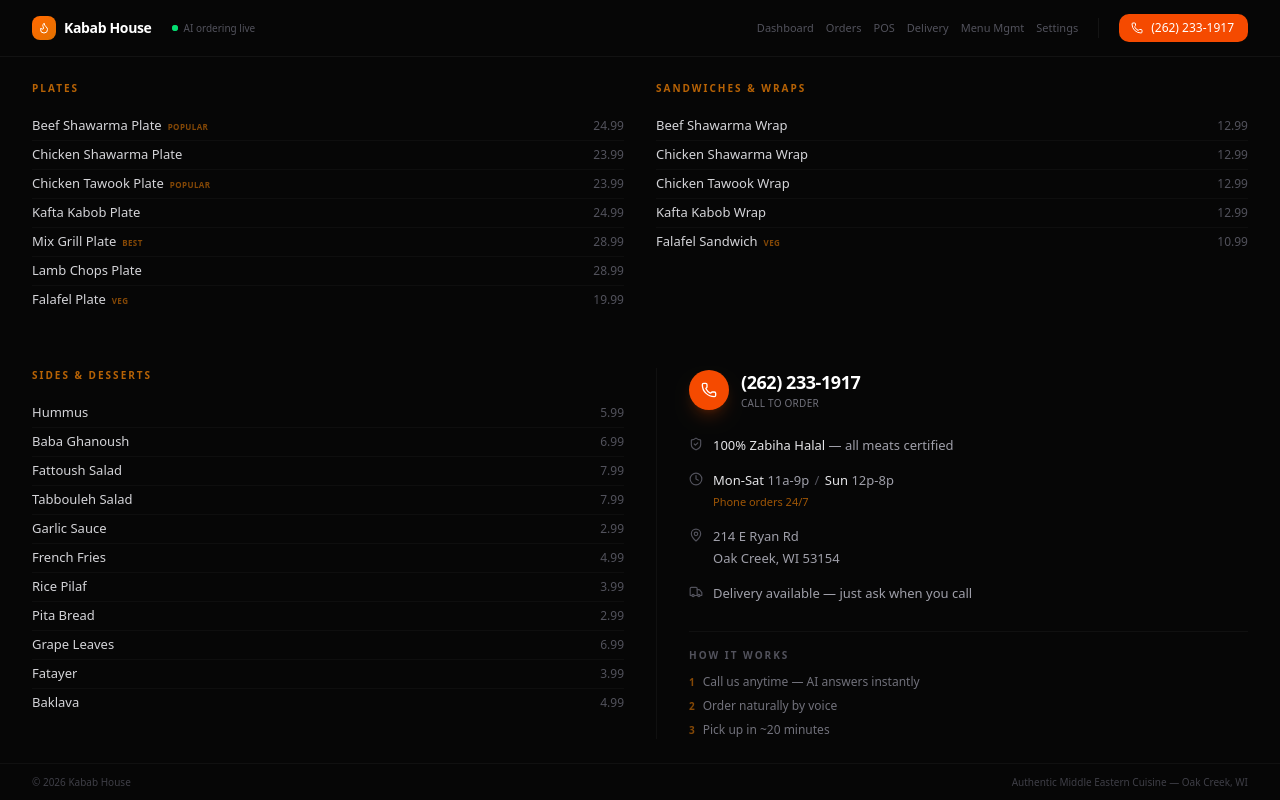
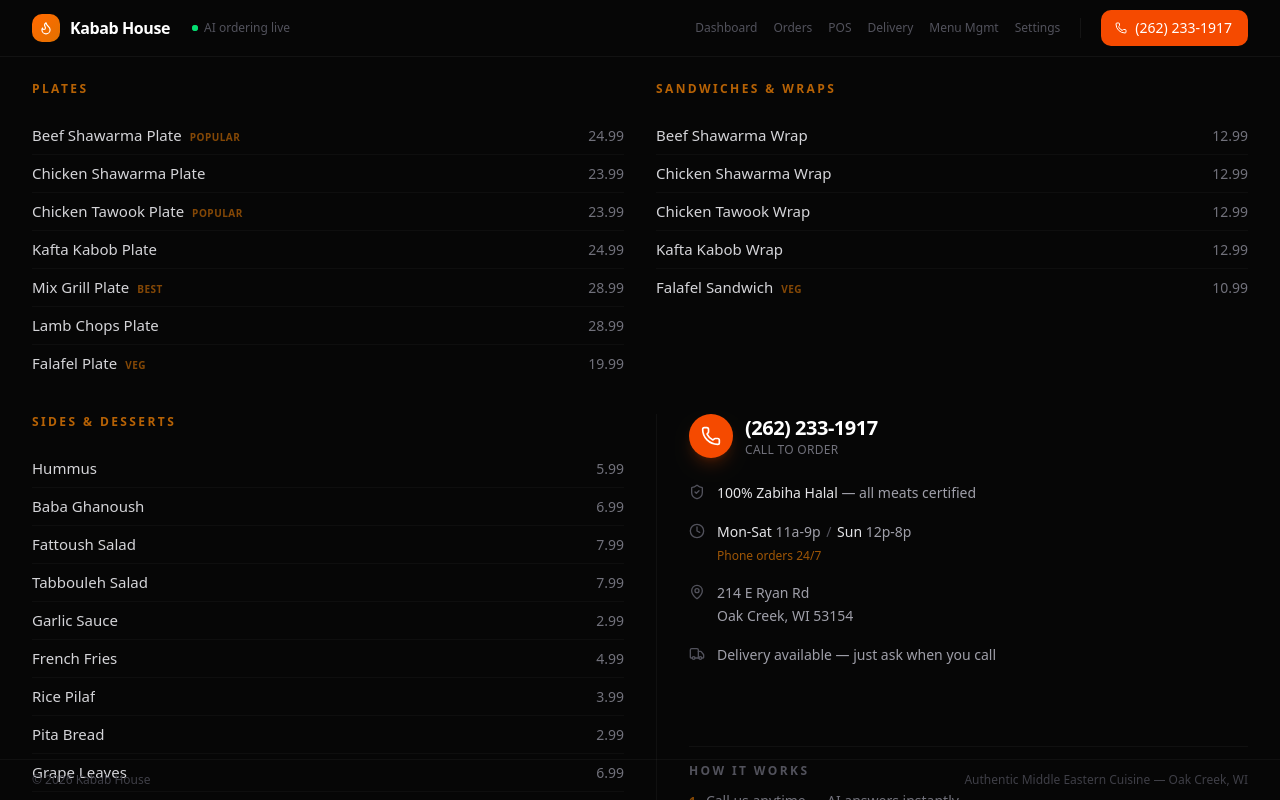
Before and after one commit to nurturinglabs/retellagent-kababhouse, a Next.js app: page / in a window 1280 px wide. Built offline with nearby package versions, Linux system fonts and the light colour scheme.

Commit message:
Redesign landing page

```diff
--- a/app/page.tsx
+++ b/app/page.tsx
@@ -64,24 +64,24 @@
 }) {
   return (
     <div className="flex flex-col min-w-0">
-      <h2 className="text-[10px] font-semibold tracking-[0.2em] uppercase text-orange-400/70 mb-3 lg:mb-4">
+      <h2 className="text-xs font-semibold tracking-[0.2em] uppercase text-orange-400/70 mb-3 lg:mb-5">
         {title}
       </h2>
       <div className="flex flex-col gap-0">
         {items.map((item, i) => (
           <div
             key={i}
-            className="flex items-baseline justify-between gap-2 py-[5px] border-b border-white/[0.03] last:border-0"
+            className="flex items-baseline justify-between gap-3 py-2 border-b border-white/[0.03] last:border-0"
           >
-            <span className="text-[13px] text-zinc-300 truncate leading-tight">
+            <span className="text-[15px] text-zinc-300 truncate leading-snug">
               {item.name}
               {item.tag && (
-                <span className="ml-1.5 text-[8px] font-semibold tracking-wider uppercase text-orange-400/50">
+                <span className="ml-2 text-[10px] font-semibold tracking-wider uppercase text-orange-400/50">
                   {item.tag}
                 </span>
               )}
             </span>
-            <span className="text-[12px] text-zinc-600 tabular-nums shrink-0">
+            <span className="text-sm text-zinc-500 tabular-nums shrink-0">
               {item.price.toFixed(2)}
             </span>
           </div>
@@ -104,14 +104,14 @@
       <header className="shrink-0 border-b border-white/[0.05]">
         <div className="max-w-[1400px] mx-auto px-4 sm:px-6 lg:px-8 h-14 flex items-center justify-between">
           {/* Brand */}
-          <div className="flex items-center gap-2">
-            <div className="w-6 h-6 rounded-md bg-gradient-to-br from-orange-500 to-amber-600 flex items-center justify-center">
-              <Flame className="h-3 w-3 text-white" />
+          <div className="flex items-center gap-2.5">
+            <div className="w-7 h-7 rounded-lg bg-gradient-to-br from-orange-500 to-amber-600 flex items-center justify-center">
+              <Flame className="h-3.5 w-3.5 text-white" />
             </div>
-            <span className="text-sm font-semibold text-white tracking-tight">
+            <span className="text-base font-semibold text-white tracking-tight">
               Kabab House
             </span>
-            <span className="hidden sm:inline-flex items-center gap-1.5 ml-3 text-[10px] text-zinc-600">
+            <span className="hidden sm:inline-flex items-center gap-1.5 ml-3 text-xs text-zinc-600">
               <span className="relative flex h-1.5 w-1.5">
                 <span className="animate-ping absolute inline-flex h-full w-full rounded-full bg-green-400 opacity-75" />
                 <span className="relative inline-flex rounded-full h-1.5 w-1.5 bg-green-400" />
@@ -122,7 +122,7 @@
 
           {/* Desktop: phone CTA + links */}
           <div className="hidden md:flex items-center gap-5">
-            <div className="flex items-center gap-3 text-[11px] text-zinc-600">
+            <div className="flex items-center gap-4 text-xs text-zinc-600">
               <a href="/dashboard" className="hover:text-zinc-300 transition-colors">Dashboard</a>
               <a href="/dashboard/orders" className="hover:text-zinc-300 transition-colors">Orders</a>
               <a href="/dashboard/pos" className="hover:text-zinc-300 transition-colors">POS</a>
@@ -133,7 +133,7 @@
             <div className="w-px h-5 bg-white/[0.06]" />
             <a
               href={PHONE_LINK}
-              className="inline-flex items-center gap-2 bg-orange-600 hover:bg-orange-500 text-white text-xs font-medium pl-3 pr-3.5 py-1.5 rounded-lg transition-all"
+              className="inline-flex items-center gap-2 bg-orange-600 hover:bg-orange-500 text-white text-sm font-medium pl-3.5 pr-4 py-2 rounded-lg transition-all"
             >
               <Phone className="h-3 w-3" />
               {PHONE_NUMBER}
@@ -179,7 +179,7 @@
       {/* ── Main content: fills remaining space ────────────────────────── */}
       <main className="flex-1 min-h-0">
         <div className="h-full max-w-[1400px] mx-auto px-4 sm:px-6 lg:px-8 py-5 lg:py-6">
-          <div className="h-full grid grid-cols-1 md:grid-cols-2 lg:grid-cols-[1fr,1fr,1fr,280px] gap-6 lg:gap-8">
+          <div className="h-full grid grid-cols-1 md:grid-cols-2 lg:grid-cols-[1fr,1fr,1fr,300px] gap-6 lg:gap-8">
 
             {/* Col 1: Plates */}
             <MenuCol title="Plates" items={plates} />
@@ -198,14 +198,14 @@
                   href={PHONE_LINK}
                   className="group flex items-center gap-3"
                 >
-                  <span className="flex items-center justify-center w-10 h-10 rounded-full bg-orange-600 group-hover:bg-orange-500 transition-colors shadow-lg shadow-orange-600/20 shrink-0">
-                    <Phone className="h-4 w-4 text-white" />
+                  <span className="flex items-center justify-center w-11 h-11 rounded-full bg-orange-600 group-hover:bg-orange-500 transition-colors shadow-lg shadow-orange-600/20 shrink-0">
+                    <Phone className="h-5 w-5 text-white" />
                   </span>
                   <div>
-                    <div className="text-lg font-semibold text-white group-hover:text-orange-300 transition-colors tracking-tight">
+                    <div className="text-xl font-semibold text-white group-hover:text-orange-300 transition-colors tracking-tight">
                       {PHONE_NUMBER}
                     </div>
-                    <div className="text-[10px] text-zinc-500 tracking-wide uppercase">
+                    <div className="text-xs text-zinc-500 tracking-wide uppercase">
                       Call to order
                     </div>
                   </div>
@@ -213,27 +213,27 @@
               </div>
 
               {/* Info items */}
-              <div className="flex flex-col gap-3.5 text-[13px] text-zinc-400 leading-relaxed">
-                <div className="flex gap-2.5">
-                  <ShieldCheck className="h-3.5 w-3.5 text-zinc-600 mt-0.5 shrink-0" />
+              <div className="flex flex-col gap-4 text-sm text-zinc-400 leading-relaxed">
+                <div className="flex gap-3">
+                  <ShieldCheck className="h-4 w-4 text-zinc-600 mt-0.5 shrink-0" />
                   <span>
                     <span className="text-zinc-200">100% Zabiha Halal</span> — all meats certified
                   </span>
                 </div>
 
-                <div className="flex gap-2.5">
-                  <Clock className="h-3.5 w-3.5 text-zinc-600 mt-0.5 shrink-0" />
+                <div className="flex gap-3">
+                  <Clock className="h-4 w-4 text-zinc-600 mt-0.5 shrink-0" />
                   <span>
                     <span className="text-zinc-200">Mon-Sat</span> 11a-9p{" "}
                     <span className="text-zinc-600 mx-0.5">/</span>{" "}
                     <span className="text-zinc-200">Sun</span> 12p-8p
                     <br />
-                    <span className="text-orange-400/60 text-[11px]">Phone orders 24/7</span>
+                    <span className="text-orange-400/60 text-xs">Phone orders 24/7</span>
                   </span>
                 </div>
 
-                <div className="flex gap-2.5">
-                  <MapPin className="h-3.5 w-3.5 text-zinc-600 mt-0.5 shrink-0" />
+                <div className="flex gap-3">
+                  <MapPin className="h-4 w-4 text-zinc-600 mt-0.5 shrink-0" />
                   <span>
                     214 E Ryan Rd
                     <br />
@@ -241,28 +241,28 @@
                   </span>
                 </div>
 
-                <div className="flex gap-2.5">
-                  <Truck className="h-3.5 w-3.5 text-zinc-600 mt-0.5 shrink-0" />
+                <div className="flex gap-3">
+                  <Truck className="h-4 w-4 text-zinc-600 mt-0.5 shrink-0" />
                   <span>Delivery available — just ask when you call</span>
                 </div>
               </div>
 
               {/* How it works — ultra compact */}
               <div className="mt-5 lg:mt-auto pt-4 border-t border-white/[0.04]">
-                <p className="text-[10px] font-semibold tracking-[0.2em] uppercase text-zinc-600 mb-2.5">
+                <p className="text-xs font-semibold tracking-[0.2em] uppercase text-zinc-600 mb-3">
                   How it works
                 </p>
-                <div className="flex flex-col gap-1.5 text-[12px] text-zinc-500">
-                  <div className="flex gap-2 items-baseline">
-                    <span className="text-orange-400/50 font-semibold text-[10px]">1</span>
+                <div className="flex flex-col gap-2 text-sm text-zinc-500">
+                  <div className="flex gap-2.5 items-baseline">
+                    <span className="text-orange-400/50 font-semibold text-xs">1</span>
                     <span>Call us anytime — AI answers instantly</span>
                   </div>
-                  <div className="flex gap-2 items-baseline">
-                    <span className="text-orange-400/50 font-semibold text-[10px]">2</span>
+                  <div className="flex gap-2.5 items-baseline">
+                    <span className="text-orange-400/50 font-semibold text-xs">2</span>
                     <span>Order naturally by voice</span>
                   </div>
-                  <div className="flex gap-2 items-baseline">
-                    <span className="text-orange-400/50 font-semibold text-[10px]">3</span>
+                  <div className="flex gap-2.5 items-baseline">
+                    <span className="text-orange-400/50 font-semibold text-xs">3</span>
                     <span>Pick up in ~20 minutes</span>
                   </div>
                 </div>
@@ -274,7 +274,7 @@
 
       {/* ── Bottom bar ──────────────────────────────────────────────────── */}
       <footer className="shrink-0 border-t border-white/[0.04] px-4 sm:px-6 lg:px-8">
-        <div className="max-w-[1400px] mx-auto h-9 flex items-center justify-between text-[10px] text-zinc-700">
+        <div className="max-w-[1400px] mx-auto h-10 flex items-center justify-between text-xs text-zinc-700">
           <span>&copy; 2026 Kabab House</span>
           <span>Authentic Middle Eastern Cuisine — Oak Creek, WI</span>
         </div>
```
